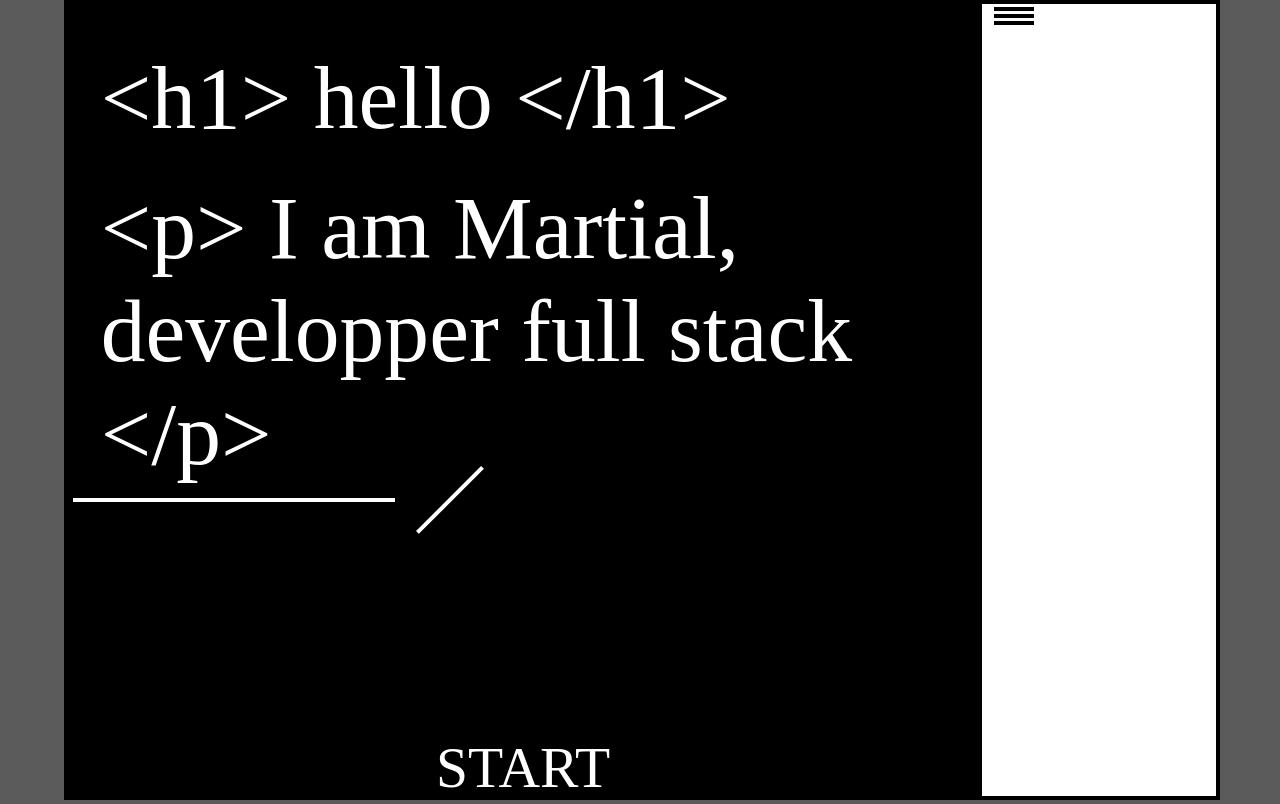
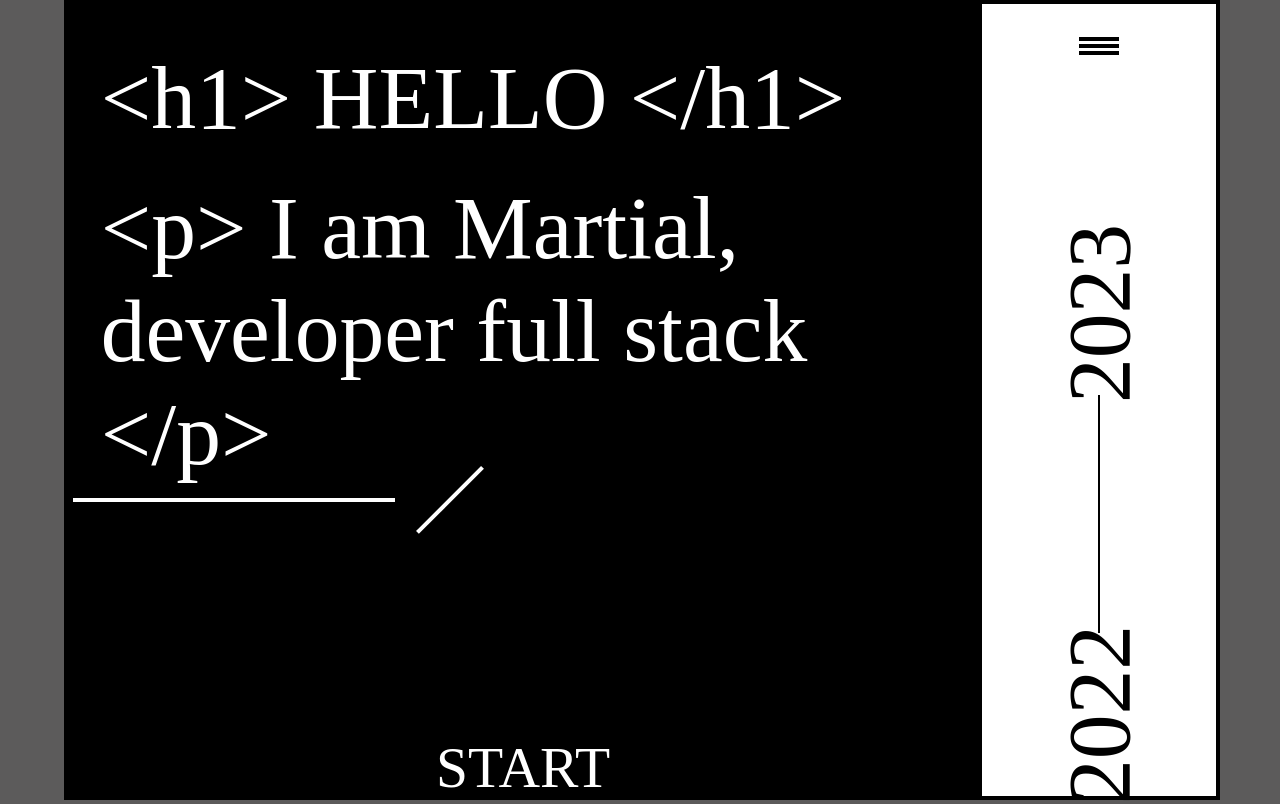
Before and after one commit to Martial01250/portfolio-2.0, a plain HTML site: page index.html in a window 1280 px wide. Drawn offline with Linux system fonts and the light colour scheme.

Commit message:
end 1st page

```diff
--- a/index.html
+++ b/index.html
@@ -12,9 +12,9 @@
       <div id="viewLeft">
 
         <div id="topMain">
-          <span id="hello">&lt;h1&gt; hello &lt;/h1&gt;</span>
+          <span id="hello">&lt;h1&gt; HELLO &lt;/h1&gt;</span>
           <span id="Iam">&lt;p&gt; I am Martial,<br>
-            developper full stack &lt;/p&gt;</span>
+            developer full stack &lt;/p&gt;</span>
         </div>
 
         <div id="middleMain">
@@ -32,11 +32,15 @@
         <nav>
           <a id="link" href="#"><span id="burger"></span></a>
           <ul class="list-unstyled">
-            <li><a id="link" href="#">Accueil</a></li>
-            <li><a id="link" href="#">Formation</a></li>
-            <li><a id="link" href="#">Contact</a></li>
+            <li><a id="link" href="#">About me</a></li>
+            <li><a id="link" href="#">Project 1</a></li>
+            <li><a id="link" href="#">Project 2</a></li>
           </ul>
         </nav>
+
+        <div id="year">2023</div>
+        <div id="decorationRight"></div>
+        <div id="year2">2022</div>
 
       </div>
 
--- a/style.css
+++ b/style.css
@@ -22,6 +22,7 @@ body{
   display: flex;
   flex-direction: column;
   align-items: center;
+  justify-content: space-evenly;
   outline: 4px solid black;
   background-color: #fff;
   height: 99%;
@@ -131,6 +132,7 @@ ul {
   list-style-type: none;
   background:rgb(0, 0, 0);
   width:90%;
+  height: 100%;
   left:0;
   top:100%;
   padding:10px 0;
@@ -139,6 +141,7 @@ ul {
   transition:all 0.3s ease;
 }
 ul.open {
+  margin-top: 12px;
   transform:scaleY(1);
 }
 ul li {
@@ -149,5 +152,17 @@ nav{
   width: 90%;
   height: 25%;
   display: flex;
-  justify-content: center;
+  flex-direction: column;
+  align-items: center;
 }
+
+#year , #year2{
+  font-size: 5.6rem;
+  transform: rotate(-90deg);
+}
+
+#decorationRight{
+  height: 30%;
+  width: 1%;
+  background-color: black;
+}
```
